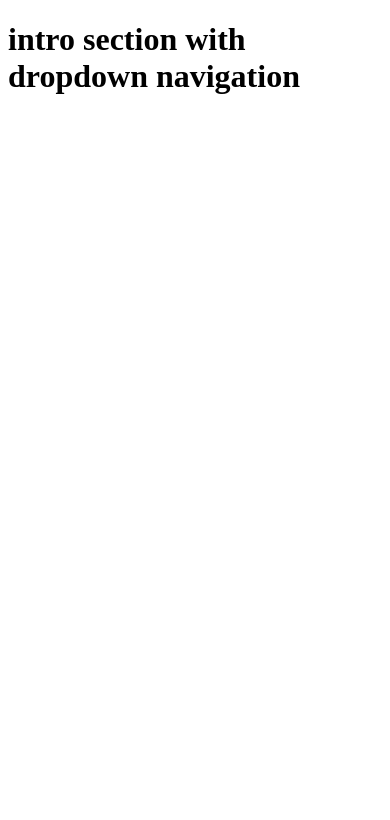
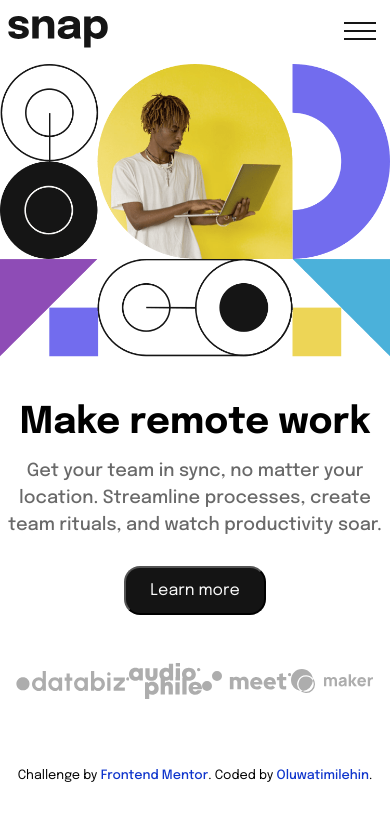
Before and after one commit to tea-scripts/intro-section-with-dropdown-nav, a React (Create React App) app: page / in a window 390 px wide. Shown: the top 820 px of the page. Built offline with nearby package versions, Linux system fonts and the light colour scheme.

Commit message:
mobile layout 80% done

```diff
--- a/public/index.html
+++ b/public/index.html
@@ -2,7 +2,18 @@
 <html lang="en">
   <head>
     <meta charset="utf-8" />
-    <link rel="icon" href="%PUBLIC_URL%/favicon.ico" />
+    <link
+      rel="icon"
+      type="image/png"
+      sizes="32x32"
+      href="./favicon-32x32.png"
+    />
+    <link rel="preconnect" href="https://fonts.googleapis.com" />
+    <link rel="preconnect" href="https://fonts.gstatic.com" crossorigin />
+    <link
+      href="https://fonts.googleapis.com/css2?family=Epilogue:wght@400;500;700&display=swap"
+      rel="stylesheet"
+    />
     <meta name="viewport" content="width=device-width, initial-scale=1" />
     <meta name="theme-color" content="#000000" />
     <meta
@@ -24,7 +35,7 @@
       work correctly both with client-side routing and a non-root public URL.
       Learn how to configure a non-root public URL by running `npm run build`.
     -->
-    <title>React App</title>
+    <title>Frontend Mentor | Intro section with dropdown navigation</title>
   </head>
   <body>
     <noscript>You need to enable JavaScript to run this app.</noscript>
--- a/src/App.js
+++ b/src/App.js
@@ -1,5 +1,19 @@
+import Hero from './components/Hero';
+import Navbar from './components/Navbar';
+import Sidebar from './components/Sidebar';
+import Attribution from './components/attribution';
+import { useSidebarContext } from './context/sidebar_context';
+
 function App() {
-  return <h1>intro section with dropdown navigation</h1>;
+  const { isSidebarOpen } = useSidebarContext();
+  return (
+    <main className={`${isSidebarOpen ? 'overlay' : null}`}>
+      <Sidebar />
+      <Navbar />
+      <Hero />
+      <Attribution />
+    </main>
+  );
 }
 
 export default App;
--- /dev/null
+++ b/src/components/Hero.js
@@ -0,0 +1,28 @@
+import heroMobile from '../images/image-hero-mobile.png';
+import heroDesktop from '../images/image-hero-desktop.png';
+import { Audiophile, Databiz, Maker, Meet } from '../images';
+
+const Hero = () => {
+  const windowWidth = window.innerWidth > 890;
+  return (
+    <section className="hero">
+      <img src={windowWidth ? heroDesktop : heroMobile} alt="hero" />
+      <div className="hero-text">
+        <h1>Make remote work</h1>
+        <p>
+          Get your team in sync, no matter your location. Streamline processes,
+          create team rituals, and watch productivity soar.
+        </p>
+        <button className="hero-btn">Learn more</button>
+      </div>
+      <div className="icons-container">
+        <Databiz className="icon" />
+        <Audiophile className="icon" />
+        <Meet className="icon" />
+        <Maker className="icon" />
+      </div>
+    </section>
+  );
+};
+
+export default Hero;
--- /dev/null
+++ b/src/components/Navbar.js
@@ -0,0 +1,26 @@
+import logo from '../images/logo.svg';
+import { ReactComponent as IconMenu } from '../images/icon-menu.svg';
+import { useSidebarContext } from '../context/sidebar_context';
+
+const Navbar = () => {
+  const { openSidebar } = useSidebarContext();
+
+  return (
+    <nav className="navbar">
+      <div className="nav-header">
+        <div className="nav-center">
+          <img src={logo} className="nav-logo" alt="snap logo" />
+          <button
+            type="button"
+            className="nav-toggle btn"
+            onClick={openSidebar}
+          >
+            <IconMenu />
+          </button>
+        </div>
+      </div>
+    </nav>
+  );
+};
+
+export default Navbar;
--- /dev/null
+++ b/src/components/Sidebar.js
@@ -0,0 +1,50 @@
+import { useSidebarContext } from '../context/sidebar_context';
+import { ReactComponent as CloseMenu } from '../images/icon-close-menu.svg';
+import { ArrowDown } from '../images';
+
+const Sidebar = () => {
+  const { isSidebarOpen, closeSidebar } = useSidebarContext();
+  return (
+    <aside className={`${isSidebarOpen ? 'sidebar show-sidebar' : 'sidebar'}`}>
+      <button type="button" className="btn close-btn" onClick={closeSidebar}>
+        <CloseMenu />
+      </button>
+      <div className="sidebar-content">
+        <div className="sidebar-links">
+          <button
+            type="button"
+            className="btn"
+            onClick={() => console.log('Features Button')}
+          >
+            Features{' '}
+            <span>
+              <ArrowDown />
+            </span>
+          </button>
+          <button
+            type="button"
+            className="btn"
+            onClick={() => console.log('Company Button')}
+          >
+            Company{' '}
+            <span>
+              <ArrowDown />
+            </span>
+          </button>
+          <a href="https://www.google.com">Careers</a>
+          <a href="https://www.google.com">About</a>
+        </div>
+        <div className="user-links">
+          <a href="https://www.google.com" className="login-btn btn">
+            Login
+          </a>
+          <a href="https://www.google.com" className="register-btn btn">
+            Register
+          </a>
+        </div>
+      </div>
+    </aside>
+  );
+};
+
+export default Sidebar;
--- /dev/null
+++ b/src/components/attribution.js
@@ -0,0 +1,17 @@
+const attribution = () => {
+  return (
+    <div className="attribution">
+      Challenge by{' '}
+      <a
+        href="https://www.frontendmentor.io?ref=challenge"
+        target="_blank"
+        rel="noreferrer"
+      >
+        Frontend Mentor
+      </a>
+      . Coded by <a href="https://github.com/tea-scripts">Oluwatimilehin</a>.
+    </div>
+  );
+};
+
+export default attribution;
--- /dev/null
+++ b/src/context/sidebar_context.js
@@ -0,0 +1,28 @@
+import React, { useContext, useReducer } from 'react';
+import reducer from '../reducers/sidebar_reducer';
+
+const initialState = {
+  isSidebarOpen: false,
+};
+
+const SidebarContext = React.createContext();
+
+export const SidebarProvider = ({ children }) => {
+  const [state, dispatch] = useReducer(reducer, initialState);
+
+  const openSidebar = () => {
+    dispatch({ type: 'OPEN_SIDEBAR' });
+  };
+
+  const closeSidebar = () => {
+    dispatch({ type: 'CLOSE_SIDEBAR' });
+  };
+
+  return (
+    <SidebarContext.Provider value={{ ...state, openSidebar, closeSidebar }}>
+      {children}
+    </SidebarContext.Provider>
+  );
+};
+
+export const useSidebarContext = () => useContext(SidebarContext);
--- /dev/null
+++ b/src/images/index.js
@@ -0,0 +1,23 @@
+import { ReactComponent as Audiophile } from './client-audiophile.svg';
+import { ReactComponent as Databiz } from './client-databiz.svg';
+import { ReactComponent as Meet } from './client-meet.svg';
+import { ReactComponent as Maker } from './client-maker.svg';
+import { ReactComponent as ArrowDown } from './icon-arrow-down.svg';
+import { ReactComponent as ArrowUp } from './icon-arrow-up.svg';
+import { ReactComponent as IconCalender } from './icon-calendar.svg';
+import { ReactComponent as IconPlanning } from './icon-planning.svg';
+import { ReactComponent as IconReminders } from './icon-reminders.svg';
+import { ReactComponent as IconTodo } from './icon-todo.svg';
+
+export {
+  Audiophile,
+  Databiz,
+  Meet,
+  Maker,
+  ArrowDown,
+  ArrowUp,
+  IconCalender,
+  IconPlanning,
+  IconReminders,
+  IconTodo,
+};
--- a/src/index.css
+++ b/src/index.css
@@ -1,13 +1,179 @@
+@import url('https://fonts.googleapis.com/css2?family=Epilogue:wght@400;500;700&display=swap');
+
+:root {
+  --clr-almostWhite: hsl(0, 0%, 98%);
+  --clr-almostBlack: hsl(0, 0%, 8%);
+  --clr-mediumGray: hsl(0, 0%, 41%);
+}
+
 body {
   margin: 0;
-  font-family: -apple-system, BlinkMacSystemFont, 'Segoe UI', 'Roboto', 'Oxygen',
-    'Ubuntu', 'Cantarell', 'Fira Sans', 'Droid Sans', 'Helvetica Neue',
-    sans-serif;
-  -webkit-font-smoothing: antialiased;
-  -moz-osx-font-smoothing: grayscale;
+  font-family: 'Epilogue', sans-serif;
+  text-align: center;
+  line-height: 1.5;
 }
 
-code {
-  font-family: source-code-pro, Menlo, Monaco, Consolas, 'Courier New',
-    monospace;
+img:not(.nav-logo) {
+  width: 100%;
 }
+
+p {
+  font-size: 1.125rem;
+}
+
+a {
+  text-decoration: none;
+}
+
+.navbar {
+  height: 2rem;
+  padding: 1em 0.5em;
+}
+
+.btn {
+  background: transparent;
+  border: none;
+  display: block;
+}
+
+.btn:hover {
+  cursor: pointer;
+}
+
+.nav-center {
+  display: flex;
+  justify-content: space-between;
+  height: 2em;
+}
+
+/* HERO */
+
+.hero-text h1 {
+  font-size: 2.3rem;
+  margin-bottom: 0.2em;
+}
+
+.hero-text p {
+  max-width: 25rem;
+  font-weight: 500;
+  margin: 0 auto 1.5em auto;
+  color: var(--clr-mediumGray);
+}
+
+.hero-btn {
+  background-color: var(--clr-almostBlack);
+  color: var(--clr-almostWhite);
+  font-family: inherit;
+  padding: 0.85em 1.5em;
+  border-radius: 1em;
+  font-size: 1em;
+}
+
+.icons-container {
+  display: flex;
+  justify-content: space-between;
+  padding: 1em 1em;
+  margin-top: 2em;
+  align-items: center;
+}
+
+/* SIDEBAR */
+
+.sidebar {
+  position: fixed;
+  height: 100%;
+  background: white;
+  width: 300px;
+  z-index: 99;
+  transform: translateX(200%);
+  top: 0;
+  right: 0;
+  transition: all 0.2s linear;
+}
+
+.show-sidebar {
+  transform: translateX(0);
+}
+
+.sidebar-content {
+  padding: 0.5em 2em;
+}
+
+.sidebar-links {
+  display: grid;
+  margin-top: 5em;
+  justify-content: start;
+  row-gap: 1rem;
+  text-align: left;
+  color: var(--clr-mediumGray);
+  font-weight: 500;
+}
+
+.sidebar-links .btn {
+  font-size: 1rem;
+  color: var(--clr-mediumGray);
+  font-family: inherit;
+  text-align: left;
+  padding-left: 0;
+  font-weight: 500;
+}
+
+.sidebar-links span {
+  margin-left: 0.7em;
+}
+
+.sidebar-links a {
+  text-decoration: none;
+  color: var(--clr-mediumGray);
+}
+
+.user-links {
+  display: grid;
+  margin-top: 2em;
+  row-gap: 1rem;
+}
+
+.user-links a {
+  color: var(--clr-mediumGray);
+  font-size: 0.9rem;
+  font-weight: 500;
+}
+
+.user-links .register-btn {
+  border: 0.127em solid var(--clr-mediumGray);
+  padding: 0.5em 1em;
+  border-radius: 13px;
+}
+
+.overlay {
+  position: fixed;
+  width: 100%;
+  height: 100%;
+  top: 0;
+  left: 0;
+  right: 0;
+  bottom: 0;
+  background: rgba(0, 0, 0, 0.5);
+}
+
+.close-btn {
+  position: absolute;
+  top: 1rem;
+  right: 0.5rem;
+}
+
+@media screen and (min-width: 768px) {
+  .sidebar {
+    display: none;
+  }
+}
+
+.attribution {
+  margin-top: 4em;
+  font-size: 0.8rem;
+  text-align: center;
+}
+.attribution a {
+  color: hsl(228, 86%, 43%);
+  font-weight: 500;
+}
--- a/src/index.js
+++ b/src/index.js
@@ -1,10 +1,14 @@
 import React from 'react';
 import ReactDOM from 'react-dom/client';
+import './index.css';
 import App from './App';
+import { SidebarProvider } from './context/sidebar_context';
 
 const root = ReactDOM.createRoot(document.getElementById('root'));
 root.render(
   <React.StrictMode>
-    <App />
+    <SidebarProvider>
+      <App />
+    </SidebarProvider>
   </React.StrictMode>
 );
--- /dev/null
+++ b/src/reducers/sidebar_reducer.js
@@ -0,0 +1,11 @@
+const sidebar_reducer = (state, action) => {
+  if (action.type === 'OPEN_SIDEBAR') {
+    return { ...state, isSidebarOpen: true };
+  }
+  if (action.type === 'CLOSE_SIDEBAR') {
+    return { ...state, isSidebarOpen: false };
+  }
+  throw new Error(`No Matching "${action.type}" - action type`);
+};
+
+export default sidebar_reducer;
```
Also changed, not shown: public/favicon-32x32.png (renamed from src/images/favicon-32x32.png), 1 other file (tests, documents, lock files or other folders).
